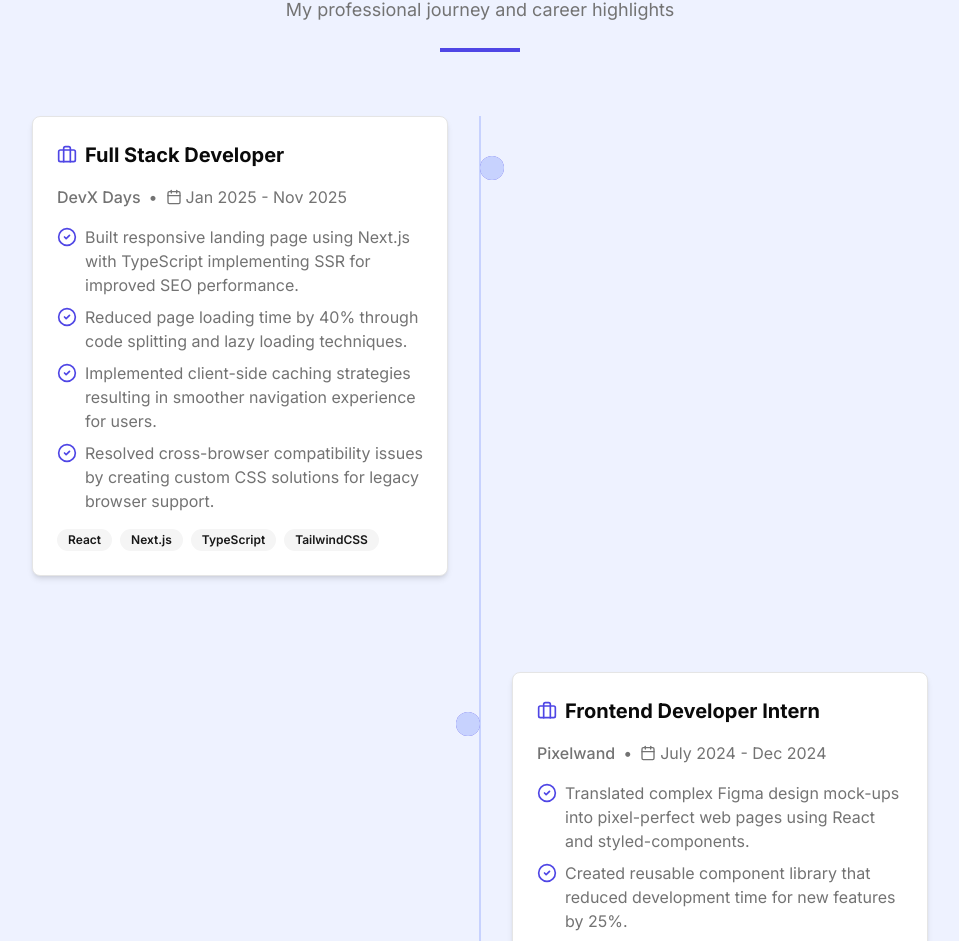
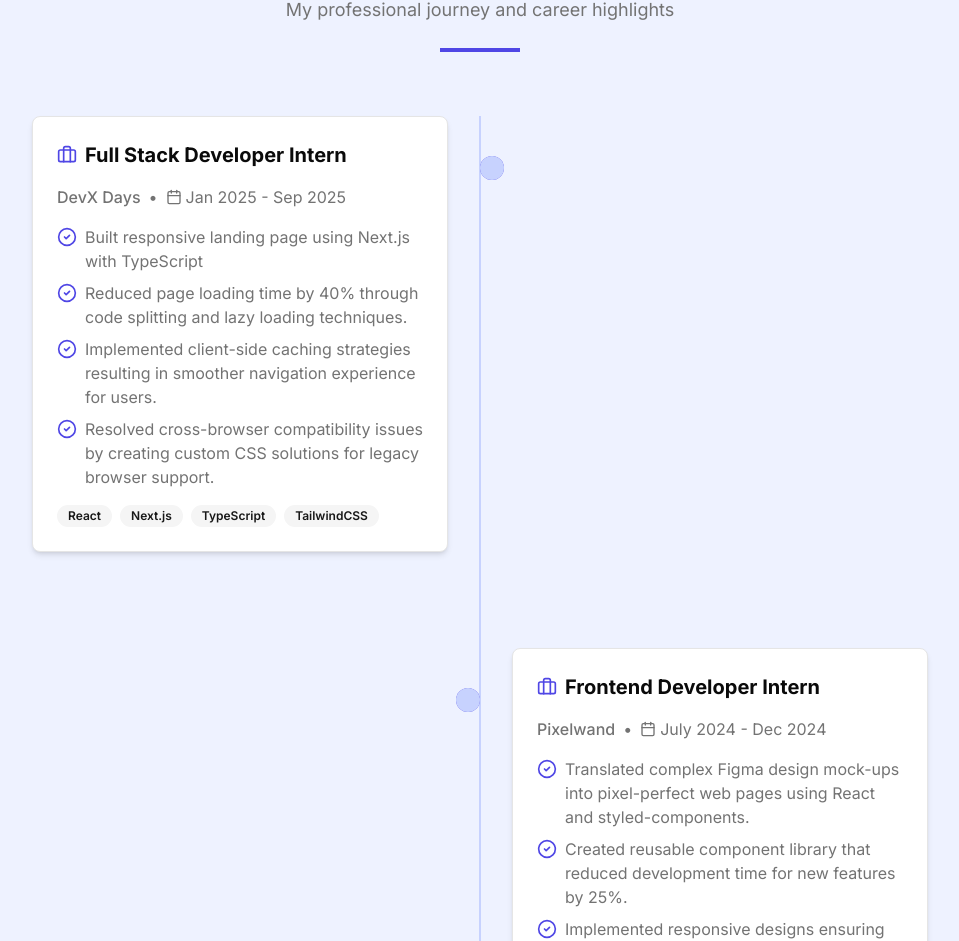
Before and after one commit to apoorvmaurya/apoorv, a Next.js app: page / in a window 1280 px wide. Shown: the part 2456-3397 px from the top of the page, without its empty margins (160-1119 px from the left). Built offline with nearby package versions, Linux system fonts and the light colour scheme; no server answers.

Commit message:
Status Update

```diff
--- a/components/sections/Experience.tsx
+++ b/components/sections/Experience.tsx
@@ -21,11 +21,11 @@ export default function Experience() {
   // Work experience data
   const experiences = [
     {
-      title: "Full Stack Developer",
+      title: "Full Stack Developer Intern",
       company: "DevX Days",
-      date: "Jan 2025 - Nov 2025",
+      date: "Jan 2025 - Sep 2025",
       description: [
-        "Built responsive landing page using Next.js with TypeScript implementing SSR for improved SEO performance.",
+        "Built responsive landing page using Next.js with TypeScript",
         "Reduced page loading time by 40% through code splitting and lazy loading techniques.",
         "Implemented client-side caching strategies resulting in smoother navigation experience for users.",
         "Resolved cross-browser compatibility issues by creating custom CSS solutions for legacy browser support.",
```
